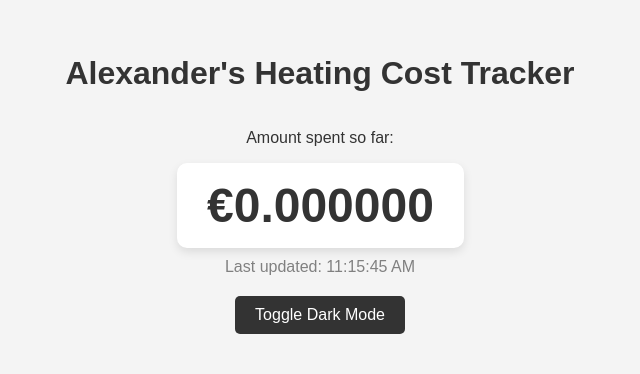
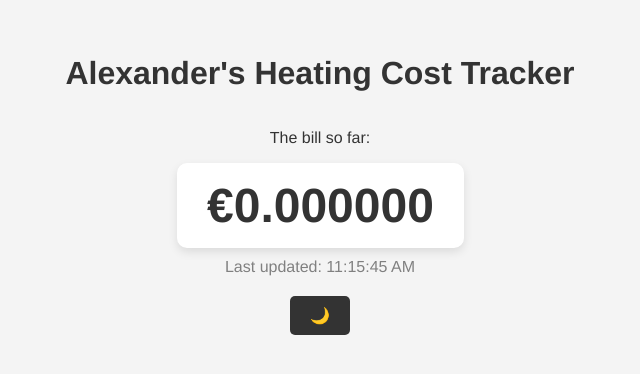
Before and after one commit to demirozg/Alexander-Tracker, a website: page index.html in a window 1280 px wide. Shown: the part 216-590 px from the top of the page, without its empty margins (320-960 px from the left). Drawn offline with Linux system fonts and the light colour scheme; no server answers.

Commit message:
Update README.md for clarity and enhance index.html styling

```diff
--- a/index.html
+++ b/index.html
@@ -6,7 +6,7 @@
     <title>Alexander Heating Tracker</title>
     <style>
         body {
-            font-family: "Arial", sans-serif;
+            font-family: "Helvetica", sans-serif;
             text-align: center;
             background-color: #f4f4f4;
             color: #333;
@@ -62,10 +62,10 @@
 <body>
     <div class="container">
         <h1>Alexander's Heating Cost Tracker</h1>
-        <p>Amount spent so far:</p>
+        <p>The bill so far:</p>
         <div class="counter" id="cost">€0.00</div>
         <div class="timestamp" id="timestamp">Last updated: --:--:--</div>
-        <button class="toggle-btn" onclick="toggleDarkMode()">Toggle Dark Mode</button>
+        <button class="toggle-btn" onclick="toggleDarkMode()">🌙</button>
     </div>
 
     <script>
```
Also changed, not shown: README.md.
